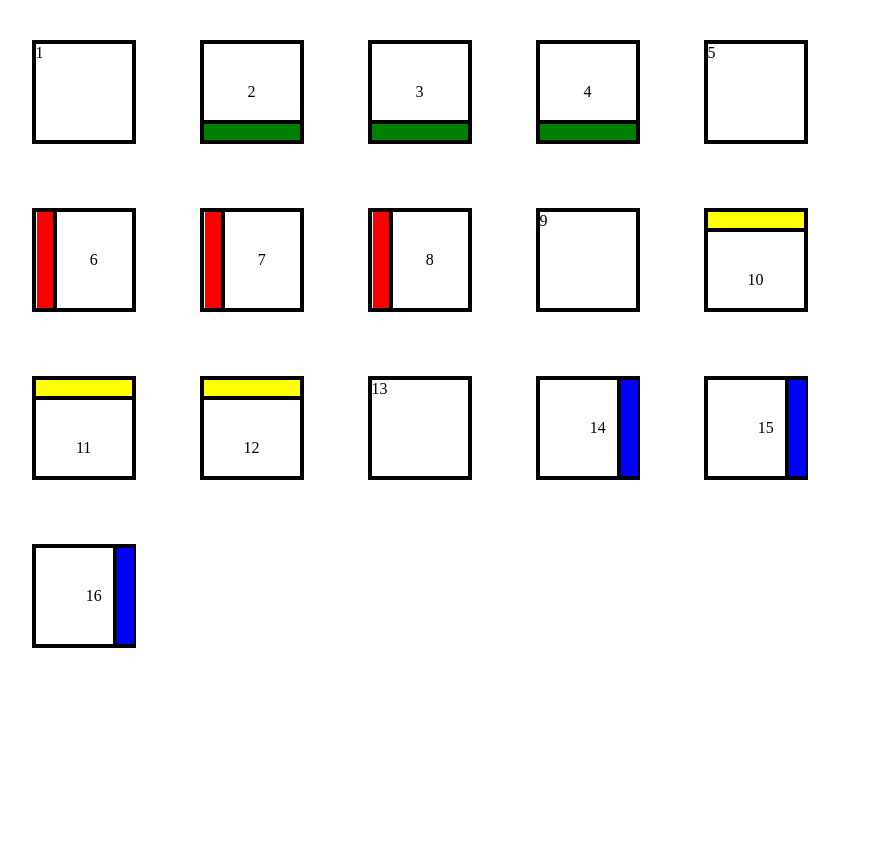
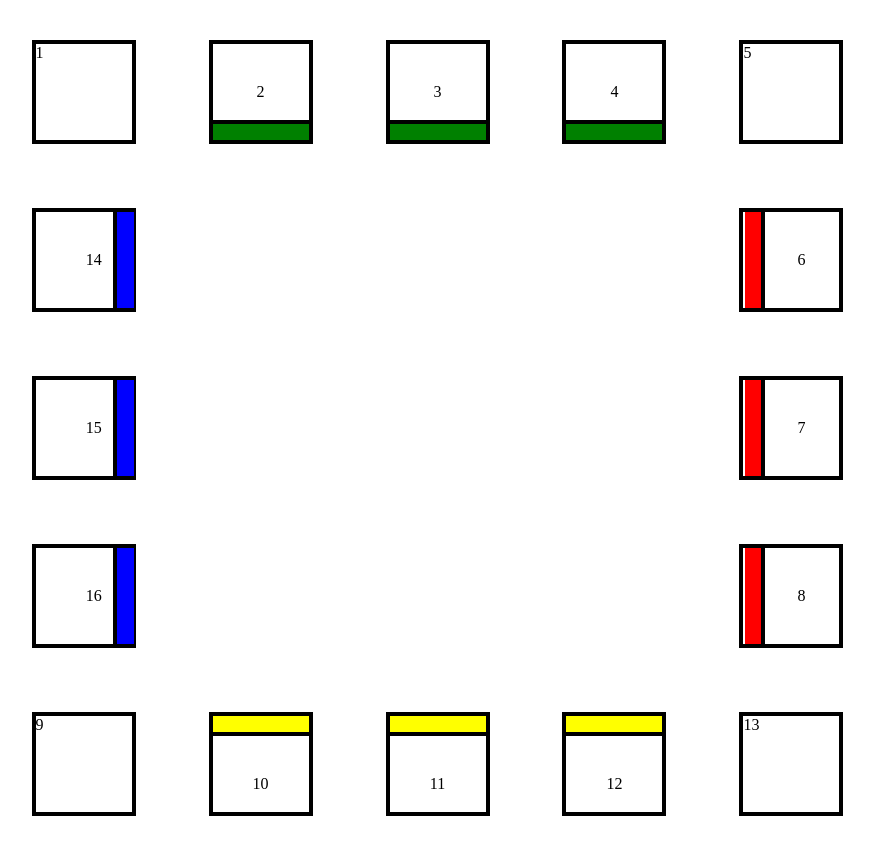
Before and after one commit to AgathaEloisa/css-test-ventis, a plain HTML site: page index.html in a window 1280 px wide. Shown: the whole page, without its empty margins (198-1072 px from the left). Before the commit the page ends 800 px from the top, so only its background shows below. Drawn offline with Linux system fonts and the light colour scheme.

Commit message:
reestructuro html y posiciono elementos en base a grid

```diff
--- a/index.html
+++ b/index.html
@@ -13,32 +13,53 @@
 
     <div class="non-color-box box fist-line">1</div>
 
-    <div class=" box ">
+    <div class="box">
         <div class="number">2</div>
         <div class="fringe green"></div>
     </div>
-    <div class=" box">
+    <div class="box">
         <div class="number">3</div>
         <div class="fringe green"></div>
     </div>
-    <div class=" box">
+    <div class="box">
         <div class="number">4</div>
         <div class="fringe green"></div>
     </div>
 
     <div class="non-color-box box">5</div>
+    <div class="box" style="grid-column: 1">
+        <div class="number">
+            <div class="fringe blue"></div>
+        14</div>
+    </div>
 
-    <div class="box red-box">
+    <div class="box" style="grid-column: 5">
         <div class="number">
             <div class="fringe red"></div>
         6</div>
     </div>
-    <div class="box red-box">
+
+
+    <div class="box" style="grid-column: 1">
+        <div class="number">
+            <div class="fringe blue"></div>
+        15</div>
+    </div>
+
+    <div class="box" style="grid-column: 5">
         <div class="number">
             <div class="fringe red"></div>
         7</div>
     </div>
-    <div class="box red-box">
+
+
+    <div class="box" style="grid-column: 1">
+        <div class="number">
+            <div class="fringe blue"></div>
+        16</div>
+    </div>
+
+    <div class="box" style="grid-column: 5">
         <div class="number">
             <div class="fringe red"></div>
         8</div>
@@ -46,37 +67,21 @@
 
     <div class="non-color-box box">9</div>
 
-    <div class=" box">
+    <div class="box">
         <div class="fringe yellow"></div>
         <div class="number">10</div>
     </div>
-    <div class=" box">
+    <div class="box">
         <div class="fringe yellow"></div>
         <div class="number">11</div>
     </div>
-    <div class=" box">
+    <div class="box">
         <div class="fringe yellow"></div>
         <div class="number">12</div>
     </div>
 
     <div class="non-color-box box">13</div>
 
-    <div class="box">
-        <div class="number">
-            <div class="fringe blue"></div>
-        14</div>
-    </div>
-    <div class="box">
-        <div class="number">
-            <div class="fringe blue"></div>
-        15</div>
-    </div>
-    <div class="box blue-box">
-        <div class="number">
-            <div class="fringe blue"></div>
-        16</div>
-    </div>
-
 </div>
 
 </body>
--- a/style.css
+++ b/style.css
@@ -2,6 +2,9 @@
     position: relative;
     width: 70%;
     left: 15%;
+    display: grid;
+    grid-template-columns: repeat(5, 1fr) ;
+    grid-template-rows: repeat(5, auto);
 }
 
 .box {
```
